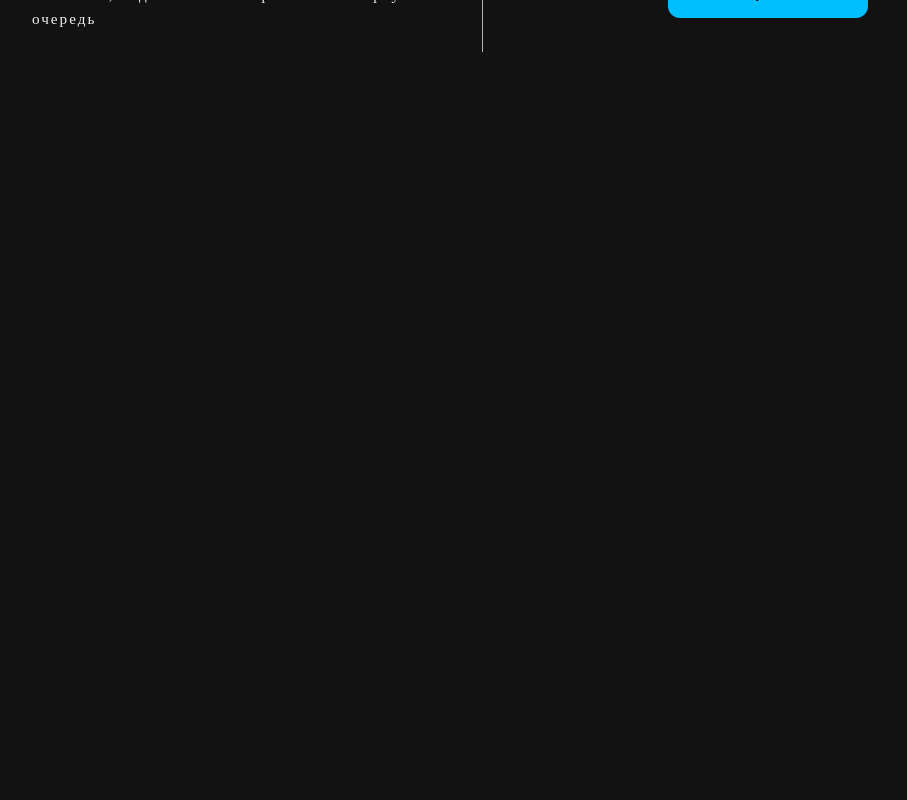
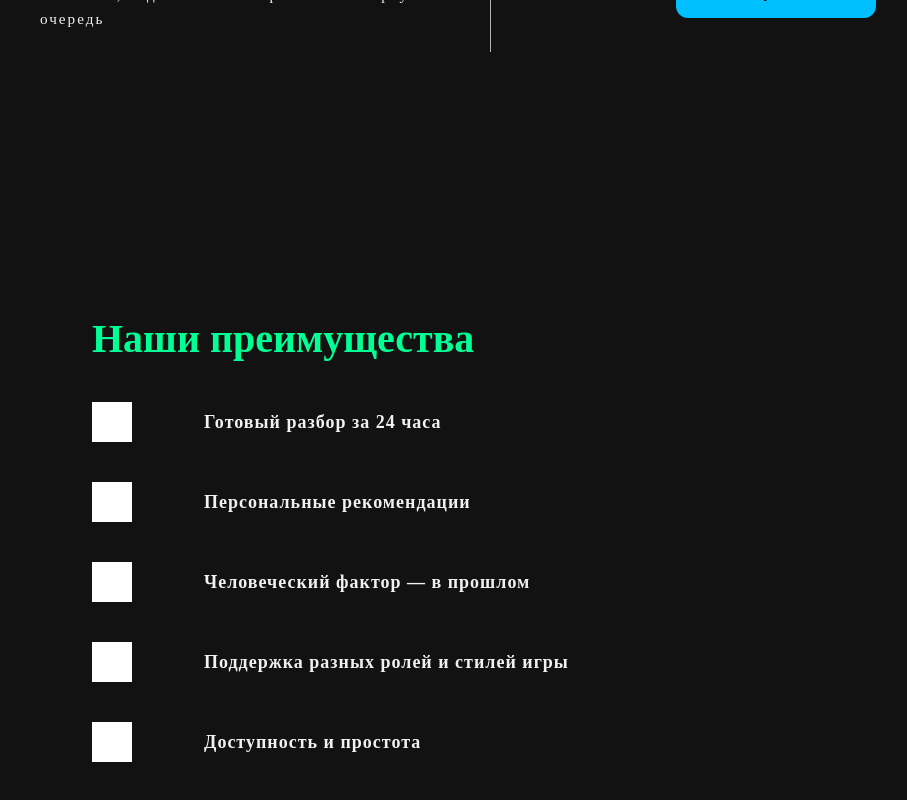
Before and after one commit to kitoy02241221/Critiqo, a React (Create React App) app in the folder client/: page / in a window 1280 px wide. Shown: the part 3074-3874 px from the top of the page, without its empty margins (158-1065 px from the left). Before the commit the page ends 3126 px from the top, so only its background shows below. Built offline with nearby package versions, Linux system fonts and the light colour scheme; no server answers; grey boxes are pictures that could not be loaded.

Commit message:
added block advantages  servises

```diff
--- a/client/src/App.js
+++ b/client/src/App.js
@@ -7,6 +7,7 @@ import Navbar from './Mainpage/whatisCritiqo/navBar/Navbar';
 import AdminPanel from './AdminPage/AdminPanel';
 import WeAreTheFirst from './Mainpage/weAreTheFirstBlock/WeAreTheFirst';
 import TryFreeModal from './Mainpage/AnalyzeModal/TryFreeModal/TryFreeModal';
+import Advantagesblock from './Mainpage/AdvantagesBlock/AdvantagesBlock';
 import './Mainpage/App.css';
 
 function App() {
@@ -15,14 +16,13 @@ function App() {
   const isAdmin = location.pathname === "/adminpanel";
   const isHomePage = location.pathname === "/";
 
-  // refs для секций
+
   const whatisRef = useRef(null);
   const weAreRef = useRef(null);
   const tryFreeRef = useRef(null);
 
   return (
     <div className='header'>
-      {/* передаём refs в Navbar */}
       <Navbar
         onScrollTo={(ref) => ref.current?.scrollIntoView({ behavior: "smooth" })}
         refs={{ whatisRef, weAreRef, tryFreeRef }}
@@ -39,6 +39,7 @@ function App() {
           <div ref={weAreRef}><WeAreTheFirst /></div>
           <div ref={tryFreeRef}><TryFreeModal /></div>
           <Modal />
+          <Advantagesblock/>
         </>
       )}
 
--- /dev/null
+++ b/client/src/Mainpage/AdvantagesBlock/AdvantagesBlock.js
@@ -0,0 +1,77 @@
+import React from "react"
+import './Advantagesblock.css'
+
+function Advantagesblock() {
+
+    return (
+        <div className="advantagesblock">
+            <h1>Наши преимущества</h1>
+            <div className="advantages">
+                <div className="readyAnalyze">
+                    <img src="https://cdn-icons-png.flaticon.com/512/117/117392.png" alt="icon"/>
+                    <div className="textBlock">
+                        <p>Готовый разбор за 24 часа</p>
+                        <div className="description">
+                            Мы подготовим детальный анализ твоего матча и предоставим его в течение суток.
+                            Ты получаешь структурированный отчёт с ключевыми моментами, советами и выводами — всё,
+                            что нужно для роста твоего уровня игры.
+                        </div>
+                    </div>
+                </div>
+
+                <div>
+                    <img src="https://cdn-icons-png.flaticon.com/512/654/654075.png" alt="icon"/>
+                    <div className="textBlock">
+                        <p>Персональные рекомендации</p>
+                        <div className="description">
+                            На основе анализа твоих матчей мы формируем индивидуальные советы,
+                            которые учитывают сильные и слабые стороны твоей игры. Такой подход
+                            помогает не тратить время на лишнее и сосредоточиться на том,
+                            что действительно даст прогресс.
+                        </div>
+                    </div>
+                </div>
+
+                <div>
+                    <img src="https://cdn-icons-png.flaticon.com/512/1610/1610670.png" alt="icon"/>
+                    <div className="textBlock">
+                        <p>Человеческий фактор — в прошлом</p>
+                        <div className="description">
+                            Каждый разбор строится исключительно на данных из матча и работе алгоритмов.
+                            Никаких эмоций, субъективных мнений или предвзятых оценок — только точная
+                            статистика и объективные выводы, которые помогут тебе реально расти.
+                        </div>
+                    </div>
+                </div>
+
+                <div>
+                    <img src="https://cdn-icons-png.flaticon.com/512/77/77668.png" alt="icon"/>
+                    <div className="textBlock">
+                        <p>Поддержка разных ролей и стилей игры</p>
+                        <div className="description">
+                            Анализ учитывает не только твою позицию в команде, но и индивидуальный
+                            стиль поведения в матче. Благодаря этому ты получаешь рекомендации, которые действительно
+                            работают именно для тебя. Такой персональный подход помогает развиваться быстрее и эффективнее.
+                        </div>
+                    </div>
+                </div>
+
+                <div>
+                    <img src="https://cdn-icons-png.flaticon.com/512/0/30.png" alt="icon"/>
+                    <div className="textBlock">
+                        <p>Доступность и простота</p>
+                        <div className="description">
+                            Воспользоваться сервисом можно всего в пару кликов — загружаешь матч и
+                            сразу получаешь готовый разбор. Никаких установок, сложных программ или долгих
+                            инструкций: всё работает прямо в браузере. Critiqo максимально упрощает процесс,
+                            чтобы ты мог сосредоточиться на игре, а не на технических деталях.
+                        </div>
+                    </div>
+                </div>
+
+            </div>
+        </div>
+    )
+}
+
+export default Advantagesblock
--- /dev/null
+++ b/client/src/Mainpage/AdvantagesBlock/Advantagesblock.css
@@ -0,0 +1,58 @@
+.advantages > div {
+  display: flex;
+  align-items: flex-start;
+  gap: 12px;
+  margin-top: 40px;
+  margin-bottom: 20px;
+  margin-left: 60px;
+  cursor: pointer;
+}
+
+.advantagesblock {
+    color: #F1F1F1;
+    width: 900px;
+    margin: 200px auto 0 auto;
+    padding: 40px;
+}
+
+.advantagesblock h1 {
+    margin-left: 60px;
+}
+
+.advantages img {
+  width: 40px;
+  height: 40px;
+  margin-right: 60px;
+  filter: brightness(0) invert(1);
+}
+
+.textBlock {
+  display: flex;
+  flex-direction: column;
+  position: relative;
+}
+
+.textBlock p {
+  letter-spacing: 1px;
+  margin: 10px 0 0 0;
+  font-weight: bold;
+  font-size: 18px;
+}
+
+.textBlock .description {
+  max-height: 0;
+  letter-spacing: 2px;
+  overflow: hidden;
+  opacity: 0;
+  transition: all 0.7s ease;
+  font-size: 14px;
+  color: #F1F1F1;
+  line-height: 1.8;
+  width: 600px;
+}
+
+.textBlock:hover .description {
+  max-height: 200px;
+  opacity: 1;
+  margin-top: 4px;
+}
--- a/client/src/Mainpage/AnalyzeModal/Analyzemodal.css
+++ b/client/src/Mainpage/AnalyzeModal/Analyzemodal.css
@@ -1,5 +1,4 @@
 .modalAnalyze {
-  position: absolute;
   margin: 200px auto;
   left: 0;
   right: 0;
```
